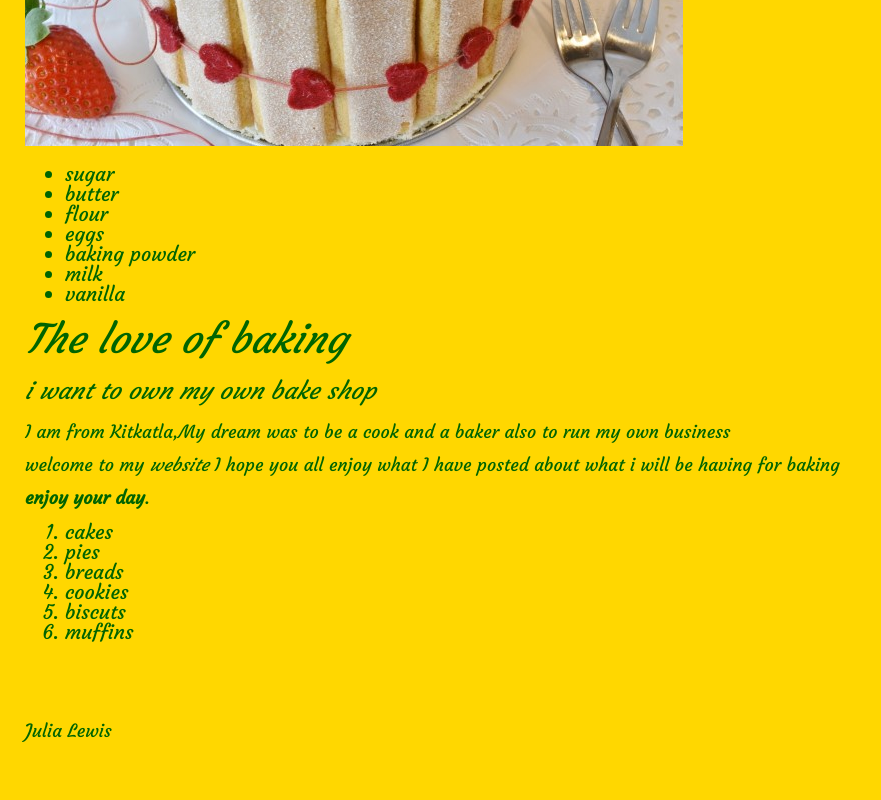
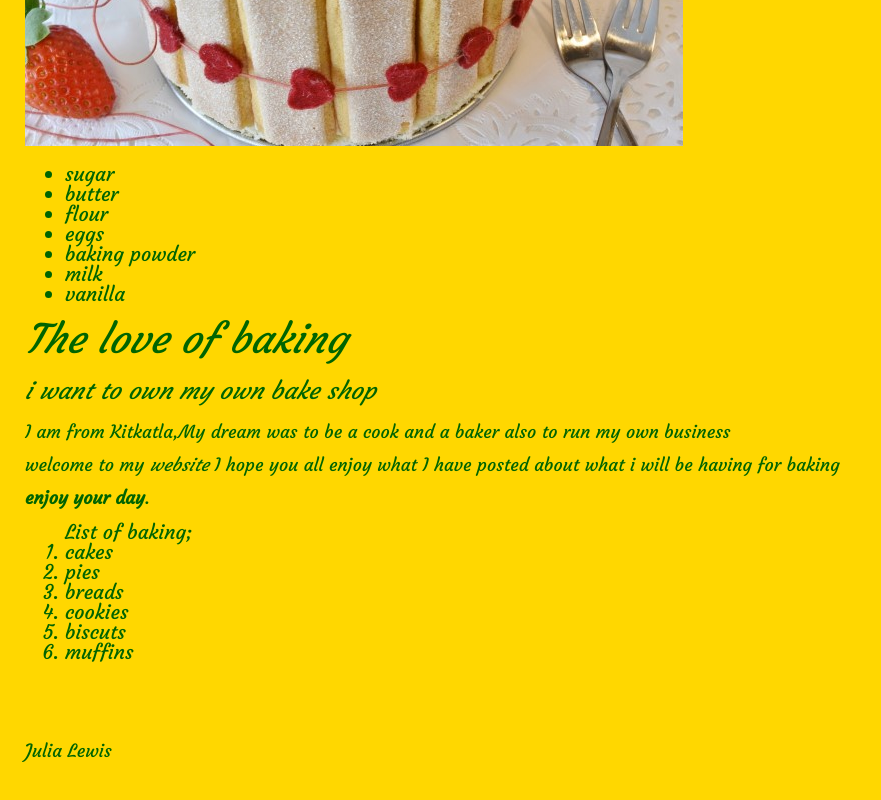
Before and after one commit to Jwandalewis/website, a plain HTML site: page index.html in a window 1280 px wide. Shown: the part 1019-1819 px from the top of the page, without its empty margins (0-881 px from the left). Drawn offline with Linux system fonts and the light colour scheme.

Commit message:
added to list

```diff
--- a/index.html
+++ b/index.html
@@ -37,7 +37,7 @@
     <a herf="https://www.timhortons.com/ca/en/index.php" more than starbucks</p>
     <p>welcome to my <em> website</em> I hope you all enjoy what I have posted about what i will be having for baking </p>
     <p><strong>enjoy your day</strong>.</p>
-    <ol>
+    <ol>List of baking;
       <li>cakes</li>
       <li>pies</li>
       <li>breads</li>
```
